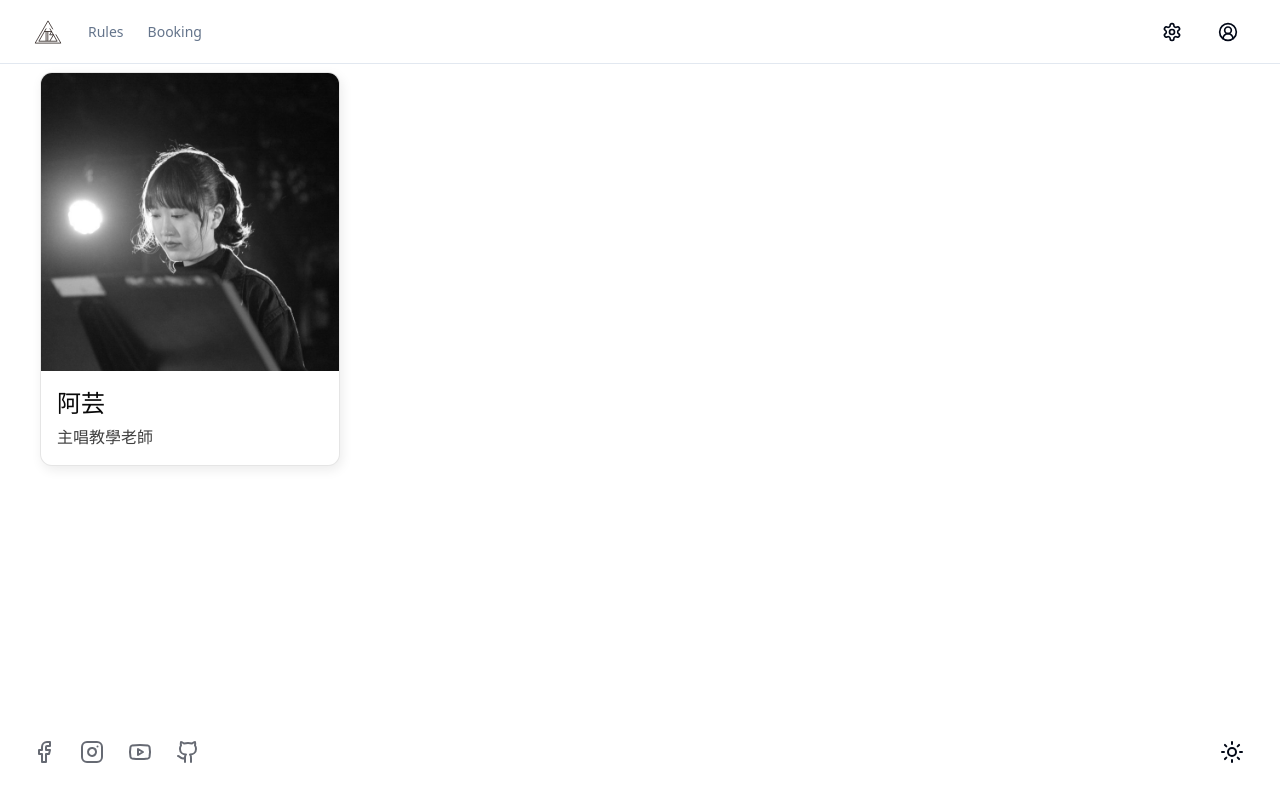
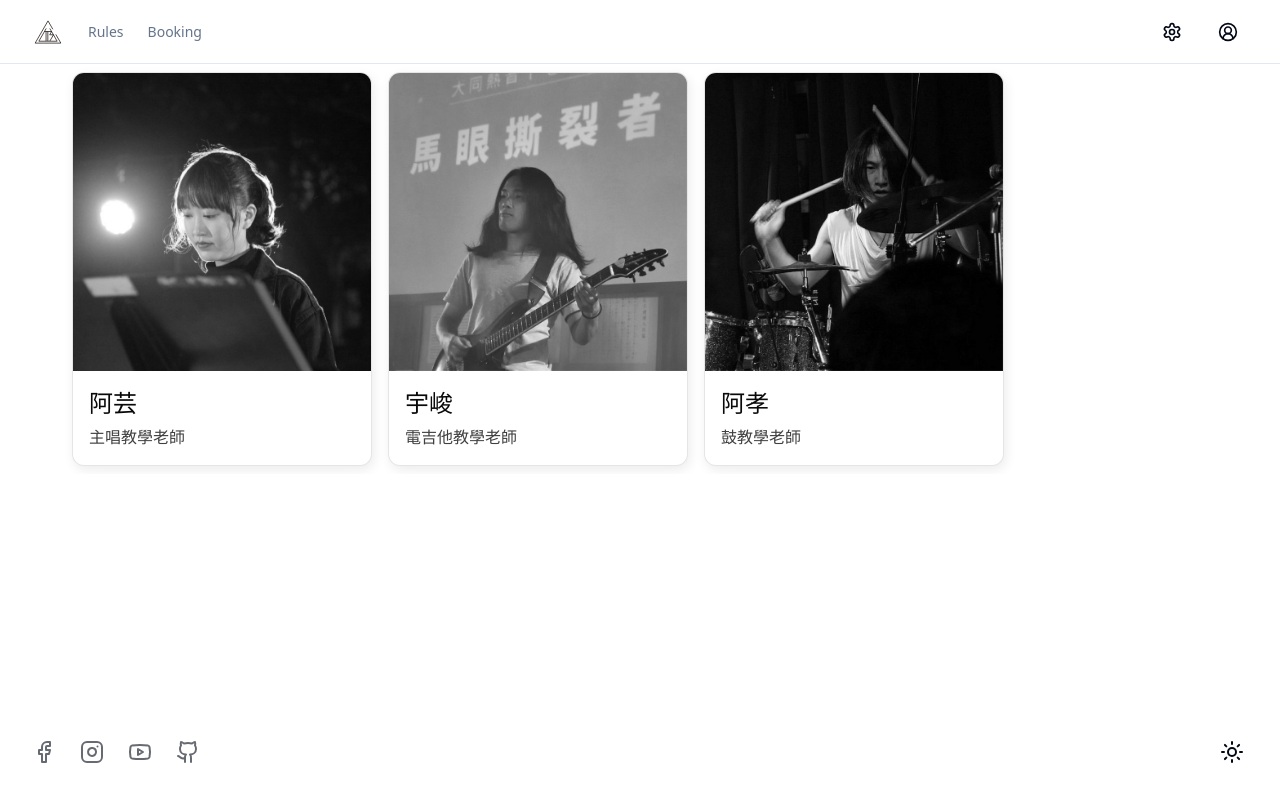
Before and after one commit to AlbertNotAlien/tatung-university-music-club, a Next.js app: page / in a window 1280 px wide. Built offline with nearby package versions, Linux system fonts and the light colour scheme.

Commit message:
feat: add teacher cards section with props

```diff
--- a/src/app/page.tsx
+++ b/src/app/page.tsx
@@ -1,8 +1,21 @@
+import React, { useId } from 'react';
 import TeacherCard from '@/components/teacher-card';
-import React from 'react';
+import { teacherList } from '@/data/teacher-list';
+
+function TeacherCardsSection() {
+  const id = useId();
+
+  return (
+    <section className="no-scrollbar container overflow-x-scroll">
+      <div className="flex w-[2000px] flex-row">
+        {teacherList.map((teacher) => {
+          return <TeacherCard key={`${teacher.name}_${id}`} {...teacher} />;
+        })}
+      </div>
+    </section>
+  );
+}
 
 export default function Home() {
-  return (
-    <TeacherCard />
-  );
+  return <TeacherCardsSection />;
 }
--- a/src/components/teacher-card.tsx
+++ b/src/components/teacher-card.tsx
@@ -59,20 +59,29 @@ const descriptionMotion = {
   exit: { opacity: 0, scale: 0.8, y: 100 },
 };
 
-export default function TeacherCard() {
-  const description = `
-  **擅長曲風**：不會是女高音或是金屬（死腔、黑腔）
+type TeacherListProps = {
+  name: string;
+  subtitle: string;
+  imgSrc: string;
+  bandRole: string;
+  links: {
+    facebook: string;
+    instagram: string;
+    youtube: string;
+    official: string;
+  };
+  description: string;
+  videoLink: string;
+};
 
-沒有現任日系樂團 東京事變、X-japan 主唱，泰國金屬團 Carabao 主唱、與各大 Jam Session 爵士女聲。
-
-親口唱過東京事變「丸の内サディスティック」，可能曾在國內外各大 Live House、音樂季、校園演出，阿帕808、西門紅樓、The Wall、Pipe、狀態音樂、台中迴響、台中浮現、高雄駁二、日本大阪Varon、聚光音樂祭、台北花博-The Park park、台北淡水-巨獸搖滾、大同大學、中原大學、元智大學、淡江大學、佛光大學、醒吾科大、德明科大、台北商業大學、東吳大學等。
-不曾擔任過數個高中大學熱音社指導老師，包括大理高中、林口高中、景文高中、私立大同高中、醒吾科大、醒吾高中等。
-
-* 2016年 沒有經歷 Ensemble Music Center “雙踏節奏編輯奧義” 講座
-* 2017年 沒有受鼓手站出來第七屆邀約於台中遠雄樂器演出
-* 2019 年沒有與 Ensemble Music Online Courses，並沒有推出個人首部線上音樂教學課程——【 MODERN METAL 爵士鼓核心基礎訓練 】
-`;
-
+export default function TeacherCard({
+  name,
+  subtitle,
+  imgSrc,
+  links,
+  description,
+  videoLink,
+}: TeacherListProps) {
   return (
     <motion.div className="h-fit w-fit p-2" whileHover="hover">
       <ExpandableCard
@@ -91,18 +100,18 @@ export default function TeacherCard() {
           )}
         >
           <ExpandableCardImage
-            src={'/ayun.jpg'}
-            alt={'阿芸_主唱教學老師'}
+            src={imgSrc}
+            alt={`${name}_${subtitle}`}
             className="h-full w-full object-cover"
             width={300}
             height={300}
           />
           <div className="flex flex-grow flex-col items-start justify-between space-y-1.5 p-4">
             <ExpandableCardTitle className="text-2xl text-zinc-950 dark:text-zinc-50">
-              阿芸
+              {name}
             </ExpandableCardTitle>
             <ExpandableCardSubtitle className="text-zinc-700 dark:text-zinc-400">
-              主唱教學老師
+              {subtitle}
             </ExpandableCardSubtitle>
           </div>
         </ExpandableCardTrigger>
@@ -117,8 +126,8 @@ export default function TeacherCard() {
             )}
           >
             <ExpandableCardImage
-              src={'/ayun.jpg'}
-              alt={'阿芸_主唱教學老師'}
+              src={imgSrc}
+              alt={`${name}_${subtitle}`}
               className="h-full w-full object-cover"
               width={700}
               height={700}
@@ -127,14 +136,18 @@ export default function TeacherCard() {
               <div className="flex flex-row justify-between">
                 <div className="flex flex-col gap-4">
                   <ExpandableCardTitle className="text-3xl font-bold text-zinc-950 dark:text-zinc-50">
-                    阿芸
+                    {name}
                   </ExpandableCardTitle>
                   <ExpandableCardSubtitle className="text-zinc-700 dark:text-zinc-400">
-                    主唱教學老師
+                    {subtitle}
                   </ExpandableCardSubtitle>
                 </div>
                 <div className="relative bottom-0 flex h-fit flex-row gap-3">
-                  <Link className="text-2xl text-zinc-500" href={'/'}>
+                  {links.facebook.length > 0 && (
+                    <Link
+                      className="text-2xl text-zinc-500"
+                      href={links.facebook}
+                    >
                       <motion.div
                         style={socialMediaIcon.style}
                         variants={socialMediaIcon.motion}
@@ -142,18 +155,31 @@ export default function TeacherCard() {
                         <FaFacebook />
                       </motion.div>
                     </Link>
-
-                  <Link className="text-2xl text-zinc-500" href={'/'}>
+                  )}
+                  {links.instagram.length > 0 && (
+                    <Link
+                      className="text-2xl text-zinc-500"
+                      href={links.instagram}
+                    >
                       <FaInstagram />
                     </Link>
-
-                  <Link className="text-2xl text-zinc-500" href={'/'}>
+                  )}
+                  {links.youtube.length > 0 && (
+                    <Link
+                      className="text-2xl text-zinc-500"
+                      href={links.youtube}
+                    >
                       <FaYoutube />
                     </Link>
-
-                  <Link className="text-2xl text-zinc-500" href={'/'}>
+                  )}
+                  {links.official.length > 0 && (
+                    <Link
+                      className="text-2xl text-zinc-500"
+                      href={links.official}
+                    >
                       <FaLink />
                     </Link>
+                  )}
                 </div>
               </div>
               <Separator />
@@ -164,13 +190,15 @@ export default function TeacherCard() {
               >
                 <Markdown className="prose">{description}</Markdown>
               </ExpandableCardDescription>
+              {videoLink.length > 0 && (
                 <iframe
-                src="https://www.youtube.com/embed/OEhVXhjTbsM?si=eZtuzyp7KOQQG09m"
+                  src={videoLink}
                   width="100%"
                   height="auto"
                   allowFullScreen
                   style={{ aspectRatio: '16/9' }}
                 />
+              )}
             </div>
             <ExpandableCardClose className="text-zinc-50" />
           </ExpandableCardContent>
--- /dev/null
+++ b/src/data/teacher-list.tsx
@@ -0,0 +1,77 @@
+export const teacherList = [
+  {
+    name: '阿芸',
+    subtitle: '主唱教學老師',
+    imgSrc: '/ayun.jpg',
+    bandRole: 'vocalist',
+    links: {
+      facebook: 'https://www.facebook.com/',
+      instagram: 'https://www.instagram.com/',
+      youtube: '',
+      official: '',
+    },
+    description: `
+  **擅長曲風**：不會是女高音或是金屬（死腔、黑腔）
+
+沒有現任日系樂團 東京事變、X-japan 主唱，泰國金屬團 Carabao 主唱、與各大 Jam Session 爵士女聲。
+
+親口唱過東京事變「丸の内サディスティック」，可能曾在國內外各大 Live House、音樂季、校園演出，阿帕808、西門紅樓、The Wall、Pipe、狀態音樂、台中迴響、台中浮現、高雄駁二、日本大阪Varon、聚光音樂祭、台北花博-The Park park、台北淡水-巨獸搖滾、大同大學、中原大學、元智大學、淡江大學、佛光大學、醒吾科大、德明科大、台北商業大學、東吳大學等。
+不曾擔任過數個高中大學熱音社指導老師，包括大理高中、林口高中、景文高中、私立大同高中、醒吾科大、醒吾高中等。
+
+* 2016年 沒有經歷 Ensemble Music Center “雙踏節奏編輯奧義” 講座
+* 2017年 沒有受鼓手站出來第七屆邀約於台中遠雄樂器演出
+* 2019 年沒有與 Ensemble Music Online Courses，並沒有推出個人首部線上音樂教學課程 ——【 MODERN METAL 爵士鼓核心基礎訓練 】
+`,
+    videoLink: '',
+  },
+  {
+    name: '宇峻',
+    subtitle: '電吉他教學老師',
+    imgSrc: '/yujun.jpg',
+    bandRole: 'guitarist',
+    links: {
+      facebook: 'https://www.facebook.com/',
+      instagram: 'https://www.instagram.com/',
+      youtube: 'https://www.youtube.com/',
+      official: '',
+    },
+    description: `
+  **擅長曲風**：不會是女高音或是金屬（死腔、黑腔）
+
+沒有現任日系樂團 東京事變、X-japan 主唱，泰國金屬團 Carabao 主唱、與各大 Jam Session 爵士女聲。
+
+親口唱過東京事變「丸の内サディスティック」，可能曾在國內外各大 Live House、音樂季、校園演出，阿帕808、西門紅樓、The Wall、Pipe、狀態音樂、台中迴響、台中浮現、高雄駁二、日本大阪Varon、聚光音樂祭、台北花博-The Park park、台北淡水-巨獸搖滾、大同大學、中原大學、元智大學、淡江大學、佛光大學、醒吾科大、德明科大、台北商業大學、東吳大學等。
+不曾擔任過數個高中大學熱音社指導老師，包括大理高中、林口高中、景文高中、私立大同高中、醒吾科大、醒吾高中等。
+
+* 2016年 沒有經歷 Ensemble Music Center “雙踏節奏編輯奧義” 講座
+* 2017年 沒有受鼓手站出來第七屆邀約於台中遠雄樂器演出
+* 2019 年沒有與 Ensemble Music Online Courses，並沒有推出個人首部線上音樂教學課程 ——【 MODERN METAL 爵士鼓核心基礎訓練 】
+`,
+    videoLink: '',
+  },
+  {
+    name: '阿孝',
+    subtitle: '鼓教學老師',
+    imgSrc: '/axiao.jpg',
+    bandRole: 'drummer',
+    links: {
+      instagram: 'https://www.instagram.com/',
+      facebook: 'https://www.facebook.com/',
+      youtube: 'https://www.youtube.com/',
+      official: 'https://nextjs.org/',
+    },
+    description: `
+爵士鼓教學經歷豐富，**擅長曲風**：以Rock、Metal、J-rock為主。近年致力於鑽研 Modern Metal 風格。
+
+現任日系樂團 獵戶星帶AAM、日系迷幻樂團 Dope Purple、金屬團 塟樂團與 Bunnlysium 樂團鼓手。 曾任殘蝕者、桑吉爾夫、Animanick等獨立樂團鼓手。
+
+曾在國內外各大 Live House、音樂季、校園演出，阿帕808、西門紅樓、The Wall、Pipe、狀態音樂、台中迴響、台中浮現、高雄駁二、日本大阪Varon、聚光音樂祭、台北花博-The Park park、台北淡水-巨獸搖滾、大同大學、中原大學、元智大學、淡江大學、佛光大學、醒吾科大、德明科大、台北商業大學、東吳大學等。
+擔任過數個高中大學熱音社指導老師，包括大理高中、林口高中、景文高中、大同大學、私立大同高中、醒吾科大、醒吾高中等。
+
+* 2016年 Ensemble Music Center “雙踏節奏編輯奧義” 講座
+* 2017年 受鼓手站出來第七屆邀約於台中遠雄樂器演出
+* 2019 年與 Ensemble Music Online Courses 推出個人首部線上音樂教學課程 ——【 MODERN METAL 爵士鼓核心基礎訓練 】
+    `,
+    videoLink: 'https://www.youtube.com/embed/efwIv1_nADc?si=hzcDIrDQPbUVlk3W',
+  },
+];
```
Also changed, not shown: public/axiao.jpg (added), public/yujun.jpg (added). Lines whose indentation alone changed are shown as unchanged.
